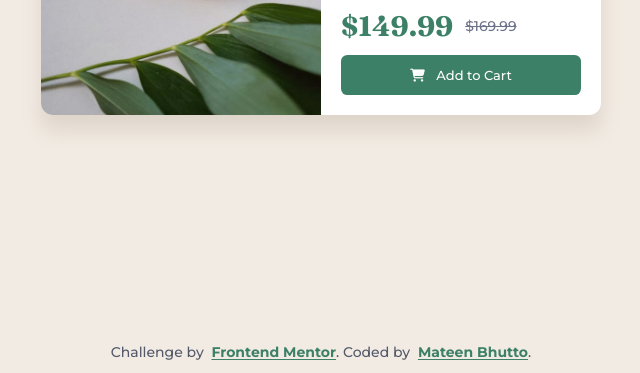
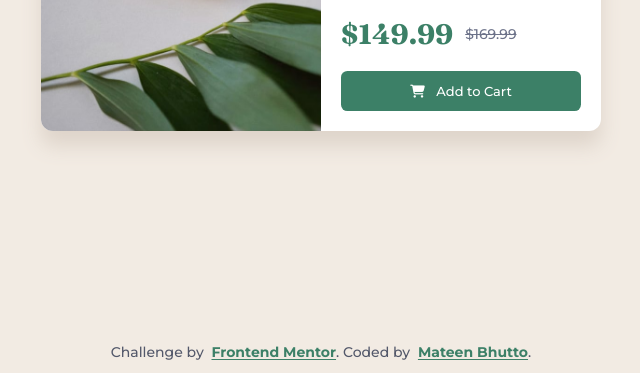
Before and after one commit to MateenTech/product-card-component, a plain HTML site: page index.html in a window 1280 px wide. Shown: the part 469-842 px from the top of the page, without its empty margins (319-959 px from the left). Drawn offline with Linux system fonts and the light colour scheme.

Commit message:
README and style changes

```diff
--- a/style.css
+++ b/style.css
@@ -193,4 +193,8 @@ img {
     .product__title {
         font-size: 2rem;
     }
+
+    .product__category, .product__title, .product__info, .product__price {
+        margin-bottom: 1.25rem;
+    }
 }
```
Also changed, not shown: 3 other files.
